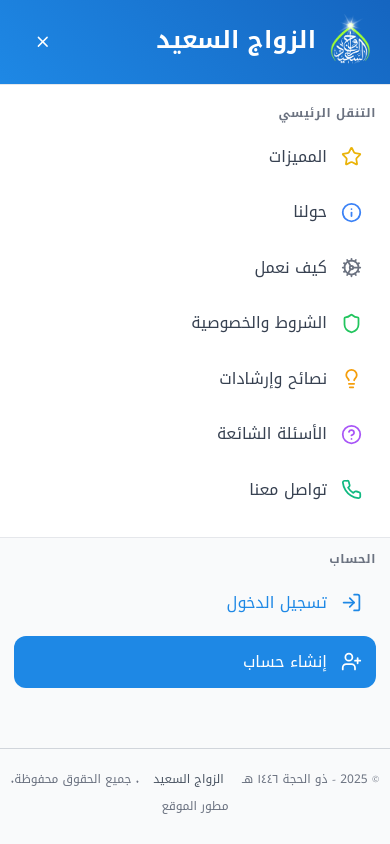
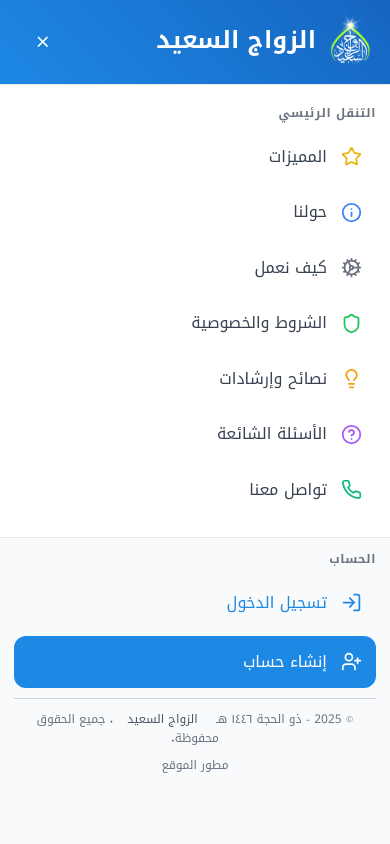
Before and after one commit to MMansy19/zawag, a Next.js app: page / in a window 390 px wide. Both pictures are taken after a click on the button "فتح القائمة". Shown: the top 844 px of the page. Built offline with nearby package versions, Linux system fonts and the light colour scheme; no server answers; a web font is replaced by a local one; what tailwindcss-rtl would draw is missing.

Commit message:
feat: Adjust sidebar footer styling for improved spacing and layout

```diff
--- a/components/landing/navigation.tsx
+++ b/components/landing/navigation.tsx
@@ -406,7 +406,7 @@ export function LandingNavigation() {
                 </div>
 
                 {/* Sidebar Footer */}
-                <div className="absolute bottom-0 left-0 right-0 py-6 border-t border-gray-300 text-center">
+                <div className="mt-3 pt-3 border-t border-gray-300 text-center">
                   <div className="text-xs text-gray-500 mb-2 leading-relaxed">
                     © {new Date().getFullYear()} -{" "}
                     {new Intl.DateTimeFormat("ar-SA-u-ca-islamic", {
```
